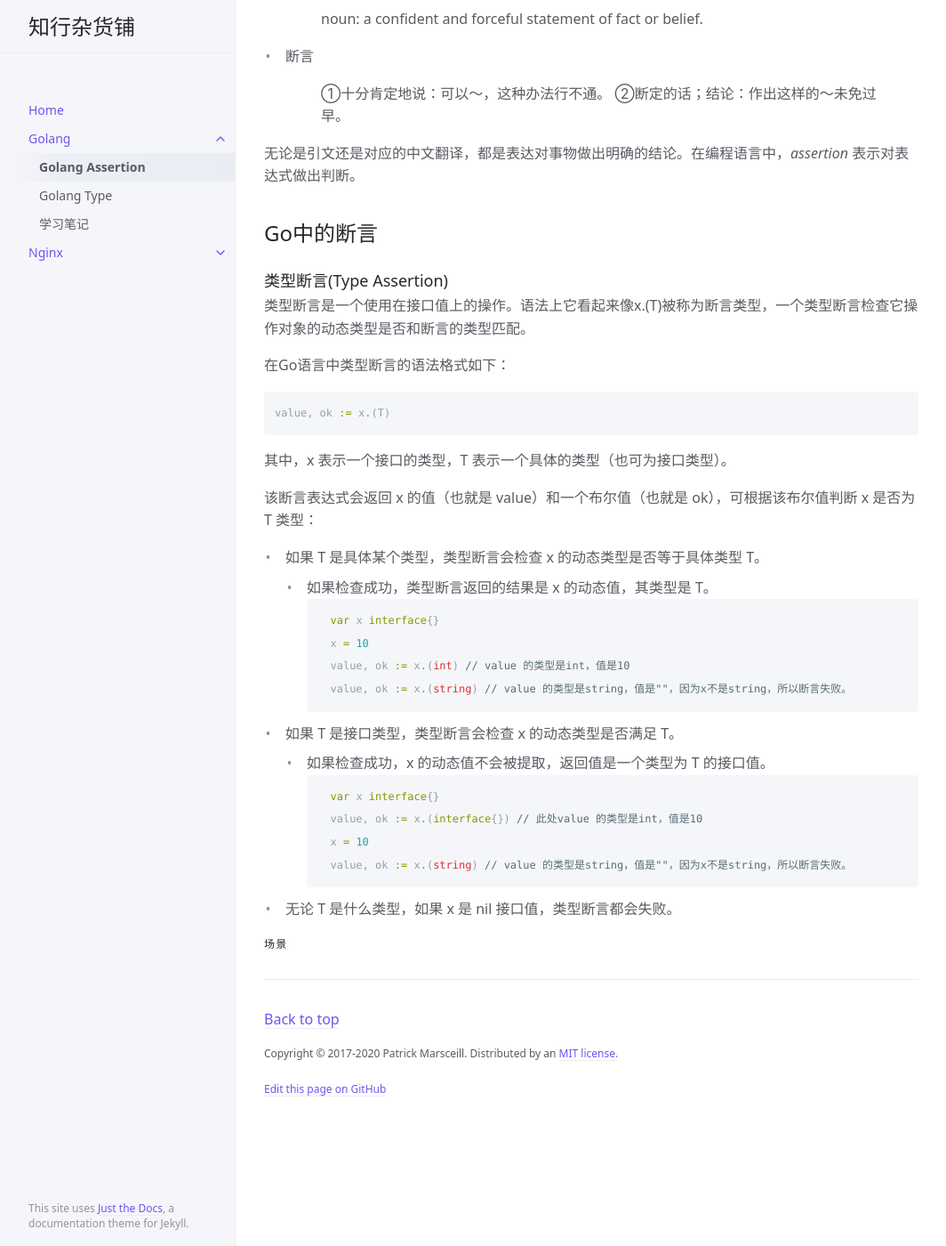
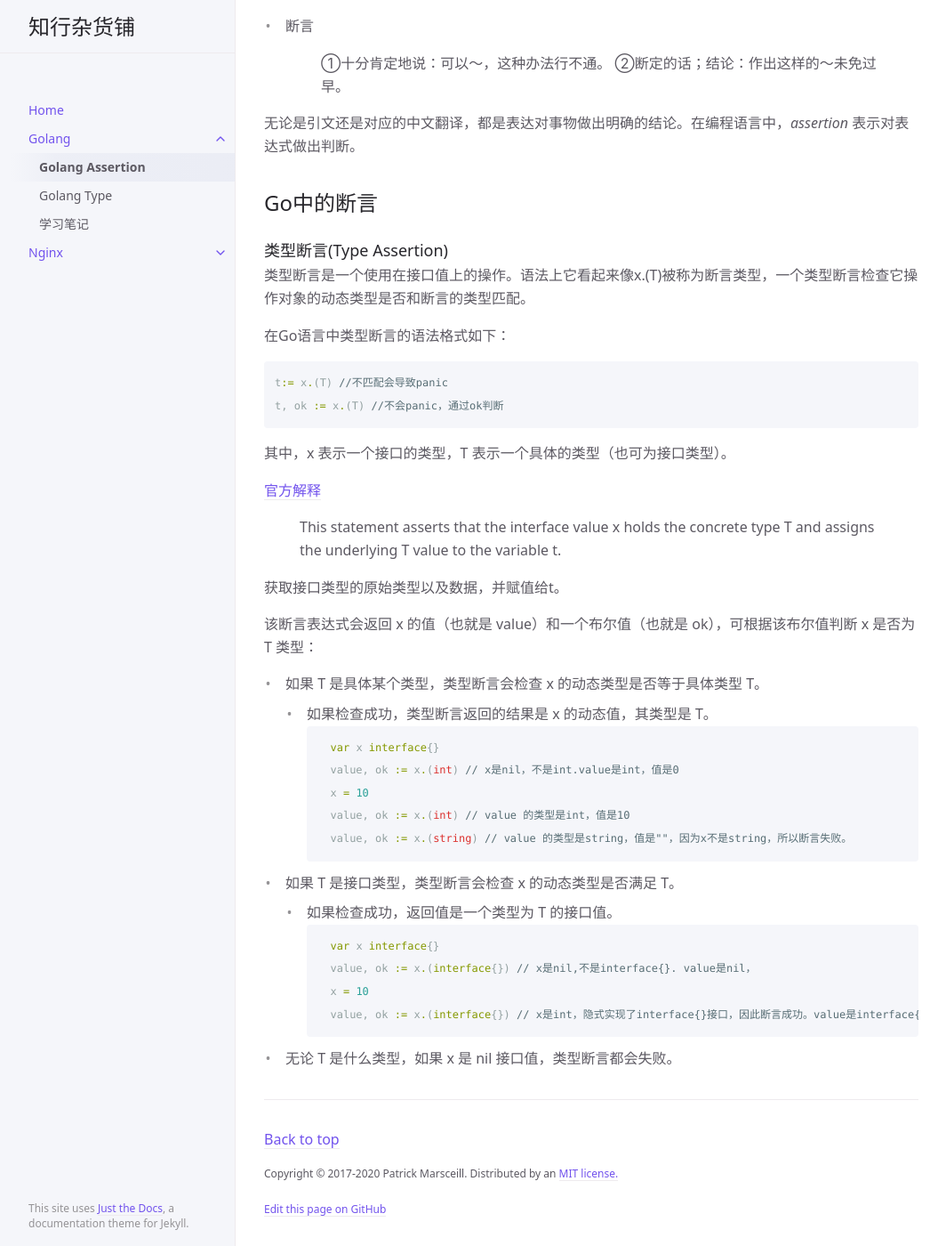
Before and after one commit to Jooeeee/jooeeee.github.io, a Jekyll site: the page built from docs/docs/golang/assertion.md, in a window 1280 px wide and 1400 px high, scrolled down 500 px. Shown: the whole window at 89% size, without its empty margins (107-1171 px from the left). Built offline with Jekyll 4.4.1, drawn with Linux system fonts in a browser that asks for light colours.

Commit message:
assertion理解

````diff
--- a/docs/docs/golang/assert.md
+++ b/docs/docs/golang/assertion.md
@@ -33,29 +33,33 @@ parent: Golang
 
 在Go语言中类型断言的语法格式如下：
 ```go
-value, ok := x.(T)
+t:= x.(T) //不匹配会导致panic
+t, ok := x.(T) //不会panic，通过ok判断
 ```
 其中，x 表示一个接口的类型，T 表示一个具体的类型（也可为接口类型）。
+
+[官方解释](https://tour.golang.org/methods/15)
+ >This statement asserts that the interface value x holds the concrete type T and assigns the underlying T value to the variable t.
+
+ 获取接口类型的原始类型以及数据，并赋值给t。
 
 该断言表达式会返回 x 的值（也就是 value）和一个布尔值（也就是 ok），可根据该布尔值判断 x 是否为 T 类型：
 - 如果 T 是具体某个类型，类型断言会检查 x 的动态类型是否等于具体类型 T。
     + 如果检查成功，类型断言返回的结果是 x 的动态值，其类型是 T。
     ```go
     var x interface{}
+    value, ok := x.(int) // x是nil，不是int.value是int，值是0
     x = 10
     value, ok := x.(int) // value 的类型是int，值是10
     value, ok := x.(string) // value 的类型是string，值是""，因为x不是string，所以断言失败。
     ```
 - 如果 T 是接口类型，类型断言会检查 x 的动态类型是否满足 T。
-    + 如果检查成功，x 的动态值不会被提取，返回值是一个类型为 T 的接口值。
+    + 如果检查成功，返回值是一个类型为 T 的接口值。
     ```go
     var x interface{}
-    value, ok := x.(interface{}) // 此处value 的类型是int，值是10
+    value, ok := x.(interface{}) // x是nil,不是interface{}. value是nil，
     x = 10
-    value, ok := x.(string) // value 的类型是string，值是""，因为x不是string，所以断言失败。
+    value, ok := x.(interface{}) // x是int，隐式实现了interface{}接口，因此断言成功。value是interface{}类型，值与x一样
     ```
 
 - 无论 T 是什么类型，如果 x 是 nil 接口值，类型断言都会失败。
-
-
-#### 场景
````
